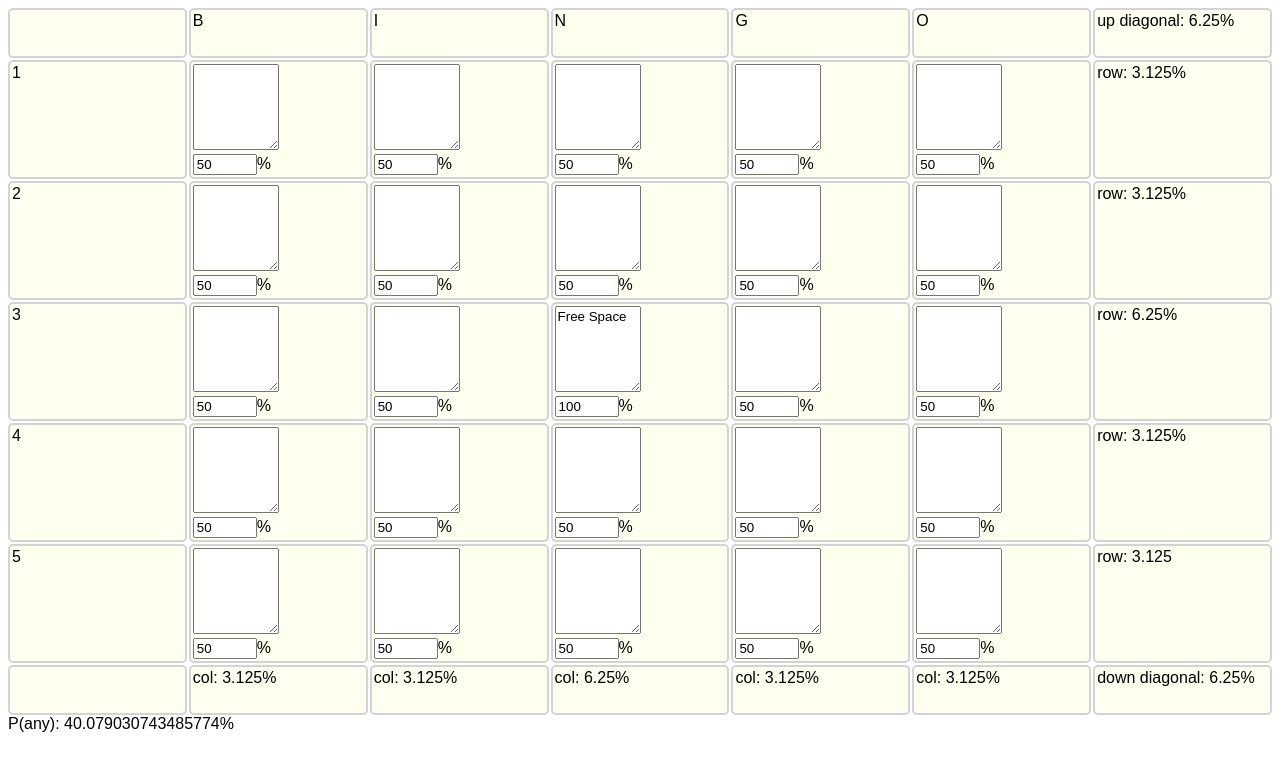
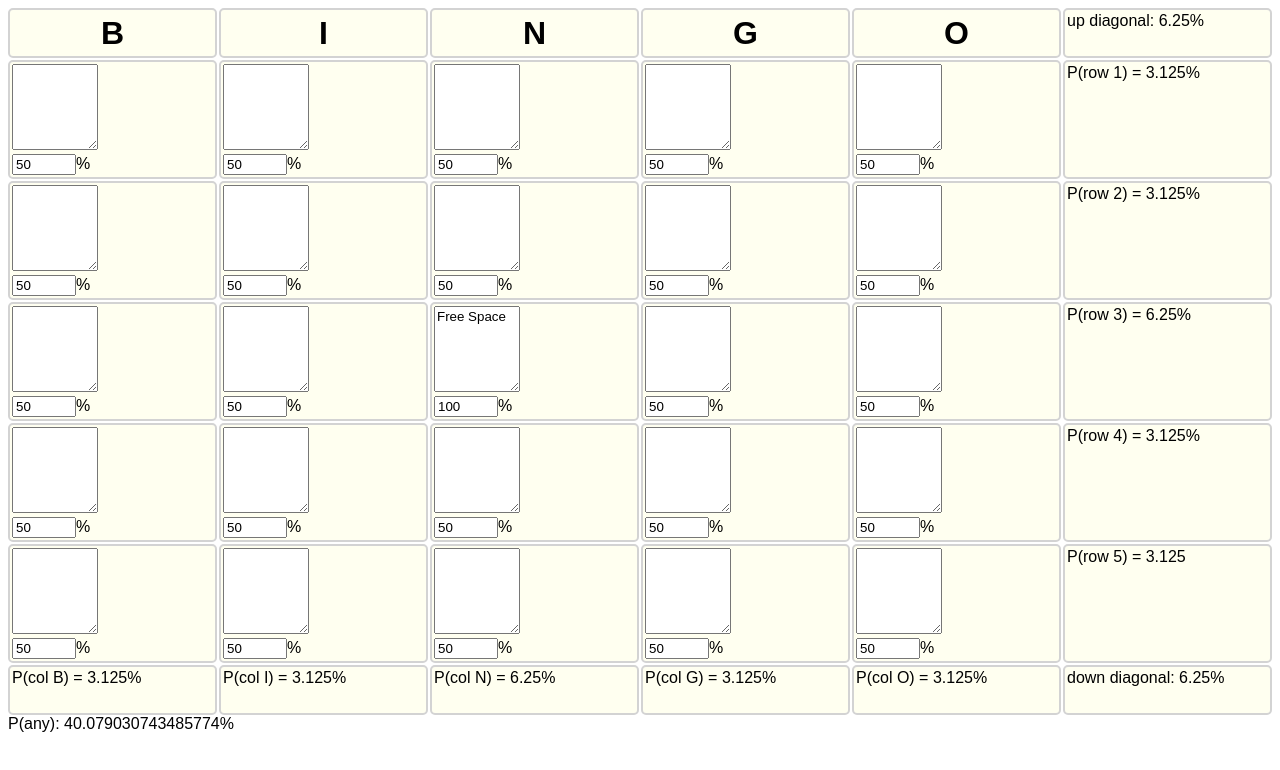
Before and after one commit to bariumbitmap/bingo-card-calculator, a plain HTML site: page index.html in a window 1280 px wide. Drawn offline with Linux system fonts and the light colour scheme.

Commit message:
More styling, good enough for now.

```diff
--- a/index.html
+++ b/index.html
@@ -8,54 +8,47 @@
   </head>
   <body>
     <div id="main_table" class="container">
-      <div></div>
-      <div>B</div>
-      <div>I</div>
-      <div>N</div>
-      <div>G</div>
-      <div>O</div>
+      <div class="big_header">B</div>
+      <div class="big_header">I</div>
+      <div class="big_header">N</div>
+      <div class="big_header">G</div>
+      <div class="big_header">O</div>
       <div>up diagonal: <output id="diagonal_up"></output>%</div>
-      <div>1</div>
       <div><textarea id="B1text" class="description"></textarea><br><input id="B1" type="number" value=50 min=0 max=100>%</div>
       <div><textarea id="I1text" class="description"></textarea><br><input id="I1" type="number" value=50 min=0 max=100>%</div>
       <div><textarea id="N1text" class="description"></textarea><br><input id="N1" type="number" value=50 min=0 max=100>%</div>
       <div><textarea id="G1text" class="description"></textarea><br><input id="G1" type="number" value=50 min=0 max=100>%</div>
       <div><textarea id="O1text" class="description"></textarea><br><input id="O1" type="number" value=50 min=0 max=100>%</div>
-      <div>row: <output id="row1"></output>%</div>
-      <div>2</div>
+      <div>P(row 1) = <output id="row1"></output>%</div>
       <div><textarea id="B2text" class="description"></textarea><br><input id="B2" type="number" value=50 min=0 max=100>%</div>
       <div><textarea id="I2text" class="description"></textarea><br><input id="I2" type="number" value=50 min=0 max=100>%</div>
       <div><textarea id="N2text" class="description"></textarea><br><input id="N2" type="number" value=50 min=0 max=100>%</div>
       <div><textarea id="G2text" class="description"></textarea><br><input id="G2" type="number" value=50 min=0 max=100>%</div>
       <div><textarea id="O2text" class="description"></textarea><br><input id="O2" type="number" value=50 min=0 max=100>%</div>
-      <div>row: <output id="row2"></output>%</div>
-      <div>3</div>
+      <div>P(row 2) = <output id="row2"></output>%</div>
       <div><textarea id="B3text" class="description"></textarea><br><input id="B3" type="number" value=50 min=0 max=100>%</div>
       <div><textarea id="I3text" class="description"></textarea><br><input id="I3" type="number" value=50 min=0 max=100>%</div>
       <div><textarea id="N3text" class="description">Free Space</textarea><br><input id="N3" type="number" value=100 min=0 max=100>%</div>
       <div><textarea id="G3text" class="description"></textarea><br><input id="G3" type="number" value=50 min=0 max=100>%</div>
       <div><textarea id="O3text" class="description"></textarea><br><input id="O3" type="number" value=50 min=0 max=100>%</div>
-      <div>row: <output id="row3"></output>%</div>
-      <div>4</div>
+      <div>P(row 3) = <output id="row3"></output>%</div>
       <div><textarea id="B4text" class="description"></textarea><br><input id="B4" type="number" value=50 min=0 max=100>%</div>
       <div><textarea id="I4text" class="description"></textarea><br><input id="I4" type="number" value=50 min=0 max=100>%</div>
       <div><textarea id="N4text" class="description"></textarea><br><input id="N4" type="number" value=50 min=0 max=100>%</div>
       <div><textarea id="G4text" class="description"></textarea><br><input id="G4" type="number" value=50 min=0 max=100>%</div>
       <div><textarea id="O4text" class="description"></textarea><br><input id="O4" type="number" value=50 min=0 max=100>%</div>
-      <div>row: <output id="row4"></output>%</div>
-      <div>5</div>
+      <div>P(row 4) = <output id="row4"></output>%</div>
       <div><textarea id="B5text" class="description"></textarea><br><input id="B5" type="number" value=50 min=0 max=100>%</div>
       <div><textarea id="I5text" class="description"></textarea><br><input id="I5" type="number" value=50 min=0 max=100>%</div>
       <div><textarea id="N5text" class="description"></textarea><br><input id="N5" type="number" value=50 min=0 max=100>%</div>
       <div><textarea id="G5text" class="description"></textarea><br><input id="G5" type="number" value=50 min=0 max=100>%</div>
       <div><textarea id="O5text" class="description"></textarea><br><input id="O5" type="number" value=50 min=0 max=100>%</div>
-      <div>row: <output id="row5"></output></div>
-      <div></div>
-      <div>col: <output id="col1"></output>%</div>
-      <div>col: <output id="col2"></output>%</div>
-      <div>col: <output id="col3"></output>%</div>
-      <div>col: <output id="col4"></output>%</div>
-      <div>col: <output id="col5"></output>%</div>
+      <div>P(row 5) = <output id="row5"></output></div>
+      <div>P(col B) = <output id="col1"></output>%</div>
+      <div>P(col I) = <output id="col2"></output>%</div>
+      <div>P(col N) = <output id="col3"></output>%</div>
+      <div>P(col G) = <output id="col4"></output>%</div>
+      <div>P(col O) = <output id="col5"></output>%</div>
       <div>down diagonal: <output id="diagonal_down"></output>%</div>
     </div>
     <div>
--- a/styles.css
+++ b/styles.css
@@ -18,7 +18,14 @@ body {
 }
 .container {
   display: grid;
-  grid-template-columns: repeat(7, 1fr);
+  grid-template-columns: repeat(6, 1fr);
   grid-auto-rows: minmax(50px, auto);
   gap: 2px;
 }
+.big_header {
+  font-size: xx-large;
+  font-weight: bold;
+  text-align: center;
+  align-content: center;
+  vertical-align: middle;
+}
```
